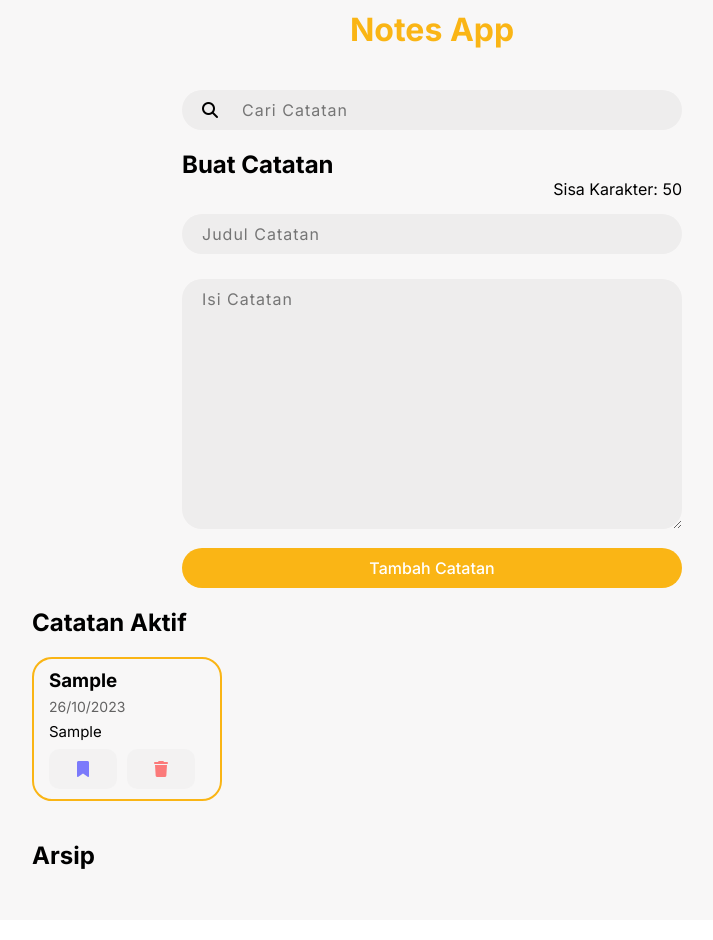
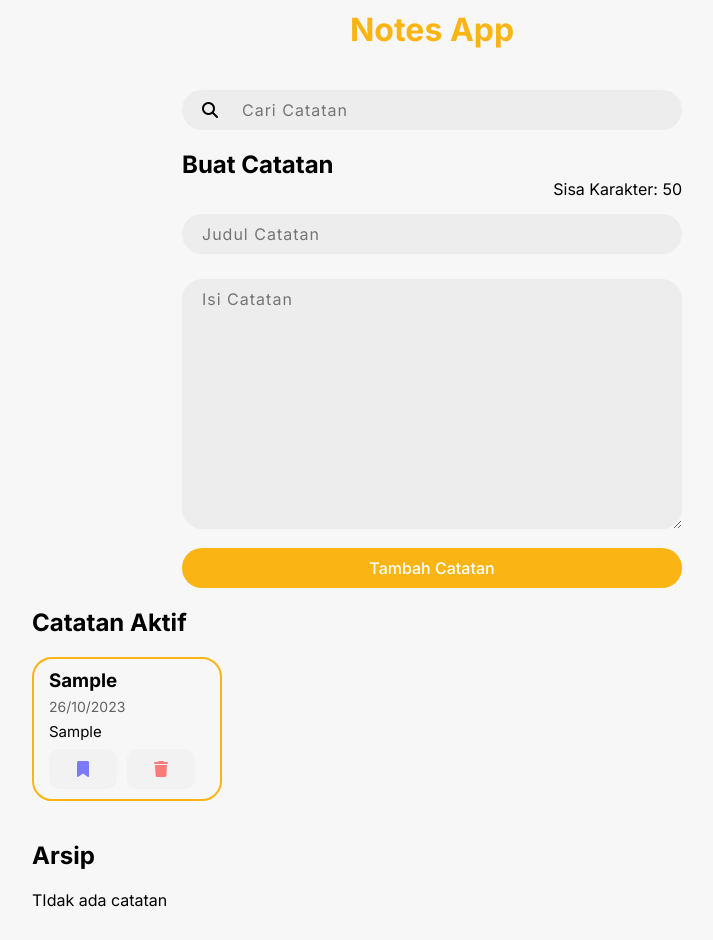
Before and after one commit to tubagusdylan/notes-app, a React (Vite) app: page / in a window 1280 px wide. Both pictures are taken after typing "Sample", "Sample" into the empty fields and a click on the button "Tambah Catatan". Shown: the whole page, without its empty margins (208-921 px from the left). Built offline with nearby package versions, Linux system fonts and the light colour scheme.

Commit message:
fix: container notes condition with count archive or active notes

```diff
--- a/src/NotesApp.jsx
+++ b/src/NotesApp.jsx
@@ -10,6 +10,8 @@ class NotesApp extends React.Component {
 
     this.state = {
       notes: [],
+      archiveCount: 0,
+      activeCount: 0,
     };
 
     this.onAddNotesHandler = this.onAddNotesHandler.bind(this);
@@ -30,6 +32,7 @@ class NotesApp extends React.Component {
     this.setState((prev) => {
       return {
         notes: [...prev.notes, newNotes],
+        activeCount: prev.activeCount + 1,
       };
     });
   }
@@ -39,12 +42,21 @@ class NotesApp extends React.Component {
       return note.id === id;
     });
 
+    const status = this.state.notes[index].archived;
     this.state.notes.splice(index, 1);
 
     this.setState((prev) => {
-      return {
-        notes: prev.notes,
-      };
+      if (status) {
+        return {
+          notes: prev.notes,
+          archiveCount: prev.archiveCount - 1,
+        };
+      } else {
+        return {
+          notes: prev.notes,
+          activeCount: prev.activeCount - 1,
+        };
+      }
     });
   }
 
@@ -63,6 +75,8 @@ class NotesApp extends React.Component {
 
       return {
         notes: prev.notes,
+        archiveCount: prev.archiveCount + 1,
+        activeCount: prev.activeCount - 1,
       };
     });
   }
@@ -82,6 +96,8 @@ class NotesApp extends React.Component {
 
       return {
         notes: prev.notes,
+        archiveCount: prev.archiveCount - 1,
+        activeCount: prev.activeCount + 1,
       };
     });
   }
@@ -92,8 +108,8 @@ class NotesApp extends React.Component {
         <Header />
         <SearchNotes />
         <AddNotes onAddNotes={this.onAddNotesHandler} />
-        <NotesContainer title={"Catatan Aktif"} notes={this.state.notes} archived={false} onDeleteNotes={this.onDeleteNotesHandler} onArchivedNotes={this.onArchivedNotesHandler} />
-        <NotesContainer title={"Arsip"} notes={this.state.notes} archived={true} onDeleteNotes={this.onDeleteNotesHandler} onActivedNotes={this.onActivedNotesHandler} />
+        <NotesContainer title={"Catatan Aktif"} notes={this.state.notes} archived={false} onDeleteNotes={this.onDeleteNotesHandler} onArchivedNotes={this.onArchivedNotesHandler} statusCount={this.state.activeCount} />
+        <NotesContainer title={"Arsip"} notes={this.state.notes} archived={true} onDeleteNotes={this.onDeleteNotesHandler} onActivedNotes={this.onActivedNotesHandler} statusCount={this.state.archiveCount} />
       </div>
     );
   }
--- a/src/components/NotesCard.jsx
+++ b/src/components/NotesCard.jsx
@@ -25,12 +25,12 @@ class NotesCard extends React.Component {
 
   render() {
     return (
-      <div className="notes-card" hidden={this.props.propsArchived !== this.props.archived}>
+      <div className="notes-card">
         <h3 className="notes-card-title">{this.props.title}</h3>
         <span className="notes-timestamp">{this.props.createdAt}</span>
         <p className="notes-description">{this.props.body}</p>
         <button className="btn-notes-card" onClick={!this.props.propsArchived ? this.onArchiveButtonClick : this.onActiveButtonClick}>
-          <i className="fa-solid fa-bookmark"></i>
+          {this.props.propsArchived ? <i className="fa-solid fa-rotate-left"></i> : <i className="fa-solid fa-bookmark"></i>}
         </button>
         <button className="btn-notes-card" onClick={this.onDeleteButtonClick}>
           <i className="fa-solid fa-trash"></i>
--- a/src/components/NotesContainer.jsx
+++ b/src/components/NotesContainer.jsx
@@ -12,9 +12,10 @@ class NotesContainer extends React.Component {
       <div className="container">
         <h2>{this.props.title}</h2>
         <div className="notes-wrap">
-          {this.props.notes.length > 0 ? (
+          {this.props.notes.length > 0 && this.props.statusCount > 0 ? (
             this.props.notes.map((note, index) => {
               return (
+                this.props.archived === note.archived && (
                   <NotesCard
                     key={index}
                     id={note.id}
@@ -27,6 +28,7 @@ class NotesContainer extends React.Component {
                     onArchivedNotes={this.props.onArchivedNotes}
                     onActivedNotes={this.props.onActivedNotes}
                   />
+                )
               );
             })
           ) : (
--- a/src/styles/notesCard.css
+++ b/src/styles/notesCard.css
@@ -41,6 +41,10 @@
   color: blue;
 }
 
+.fa-rotate-left {
+  color: blue;
+}
+
 .fa-trash {
   color: red;
 }
```
Lines whose indentation alone changed are shown as unchanged.
